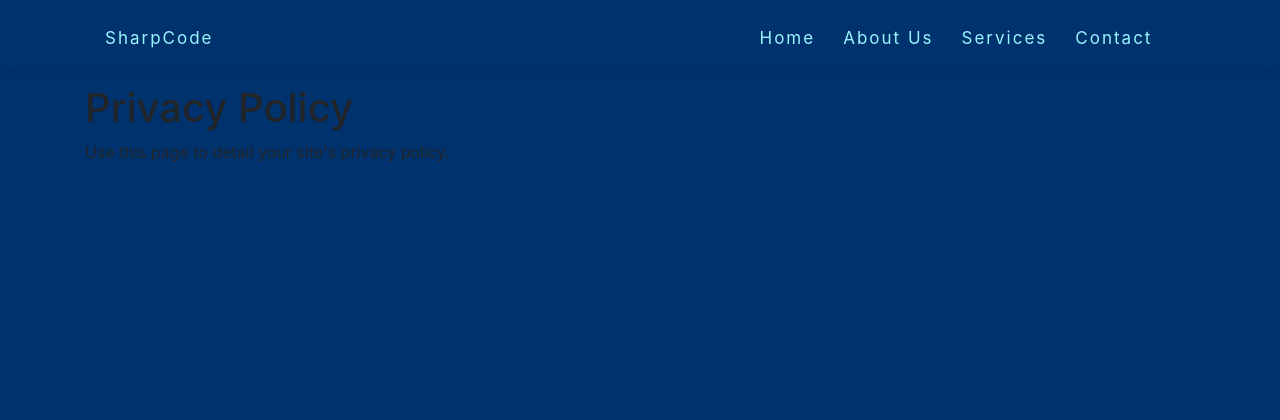
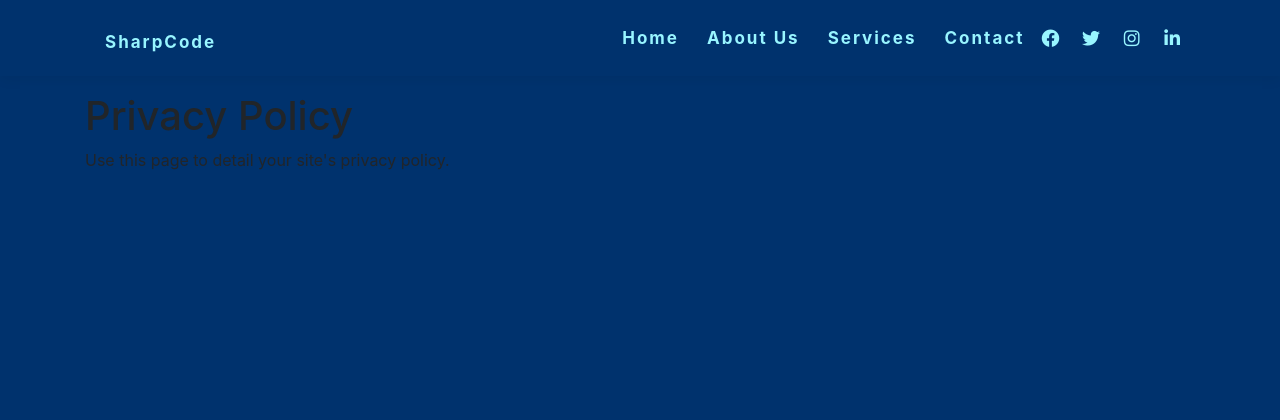
Before and after one commit to sharp-code-dev/SharpCodeWebsite, an ASP.NET Core app: page /Home/Privacy in a window 1280 px wide. Shown: the top 420 px of the page. Run offline with ASP.NET Core 8, Linux system fonts and the light colour scheme; some libraries are stand-ins or nearby versions.

Commit message:
Added social icons

```diff
--- a/Views/Shared/_Layout.cshtml
+++ b/Views/Shared/_Layout.cshtml
@@ -6,6 +6,7 @@
     <title>@ViewData["Title"] - SharpCodeWebsite</title>
     <link rel="stylesheet" href="~/lib/bootstrap/dist/css/bootstrap.min.css" />
     <link rel="stylesheet" href="~/css/site.css" />
+    <link rel="stylesheet" href="https://cdnjs.cloudflare.com/ajax/libs/font-awesome/5.11.2/css/all.css">
 </head>
 <body>
     <header>
@@ -31,9 +32,16 @@
                         <li class="nav-item">
                             <a class="nav-link" id="text-color3" asp-area="" asp-controller="Home" asp-action="Privacy">Contact</a>
                         </li>
+                        <li class=" nav-item social-buttons">
+                            <a href="#"><i class="fab fa-facebook nav-link"></i></a>
+                            <a href="#"><i class="fab fa-twitter nav-link"></i></a>
+                            <a href="#"><i class="fab fa-instagram nav-link"></i></a>
+
+                            <a href="#"><i class="fab fa-linkedin-in nav-link"></i></a>
+                        </li>
                     </ul>
+
                 </div>
-            </div>
         </nav>
     </header>
     <div class="container">
--- a/wwwroot/css/site.css
+++ b/wwwroot/css/site.css
@@ -26,7 +26,7 @@ a {
   border-color: #1861ac;
 }
 .nav-elements{
-    padding-left: 510px;
+    padding-left: 370px;
 }
 
 .nav-pills .nav-link.active, .nav-pills .show > .nav-link {
@@ -75,10 +75,50 @@ html {
     padding-left: 20px;
     margin-top: 10px;
     letter-spacing: 2px;
+    font-weight: bolder;
 }
 .border-top-color {
     border-top: 1px solid #98F5FF;
 }
+.social-buttons a {
+    display: inline-flex;
+    text-decoration: none;
+    font-size: 18px;
+    width: 20px;
+    height: 60px;
+    color: #98F5FF;
+    justify-content: center;
+    align-items: center;
+    position: relative;
+    margin: 0 8px;
+    padding: 0;
+}
+
+    .social-buttons a::before {
+        content: "";
+        position: absolute;
+        width: 60px;
+        height: 60px;
+        background: linear-gradient(45deg,#22a6b3,#30336b);
+        border-radius: 50%;
+        z-index: -1;
+        transition: 0.3s ease-in;
+    }
+
+    .social-buttons a:hover::before {
+        transform: scale(0);
+    }
+
+    .social-buttons a i {
+        transition: 0.3s ease-in;
+    }
+
+    .social-buttons a:hover i {
+        background: linear-gradient(45deg,#22a6b3,#30336b);
+        -webkit-background-clip: text;
+        -webkit-text-fill-color: transparent;
+        transform: scale(2.2);
+    }
 
 
 
```
